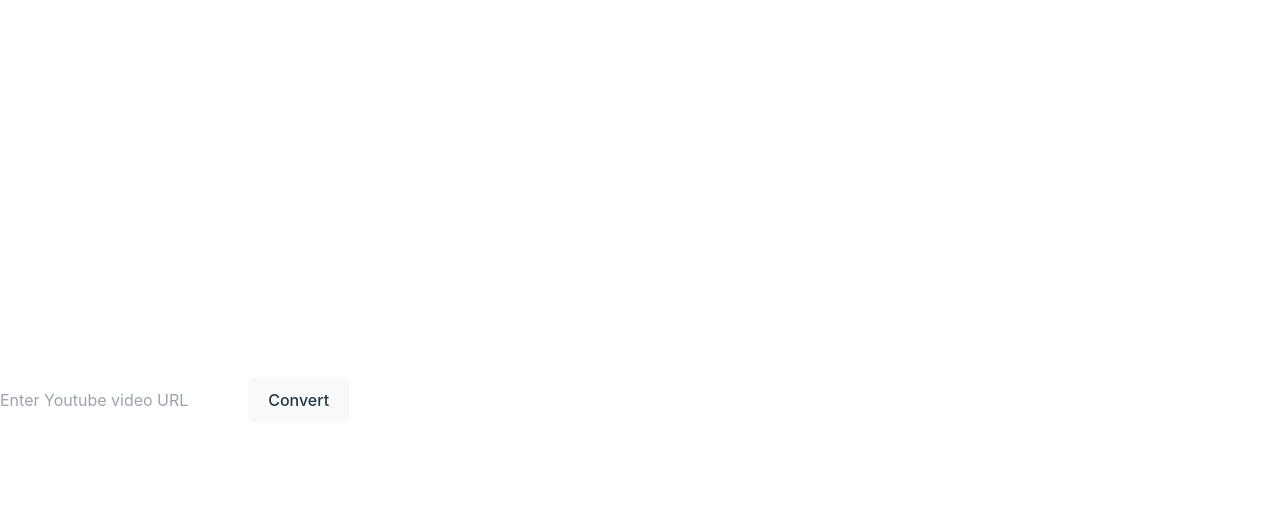
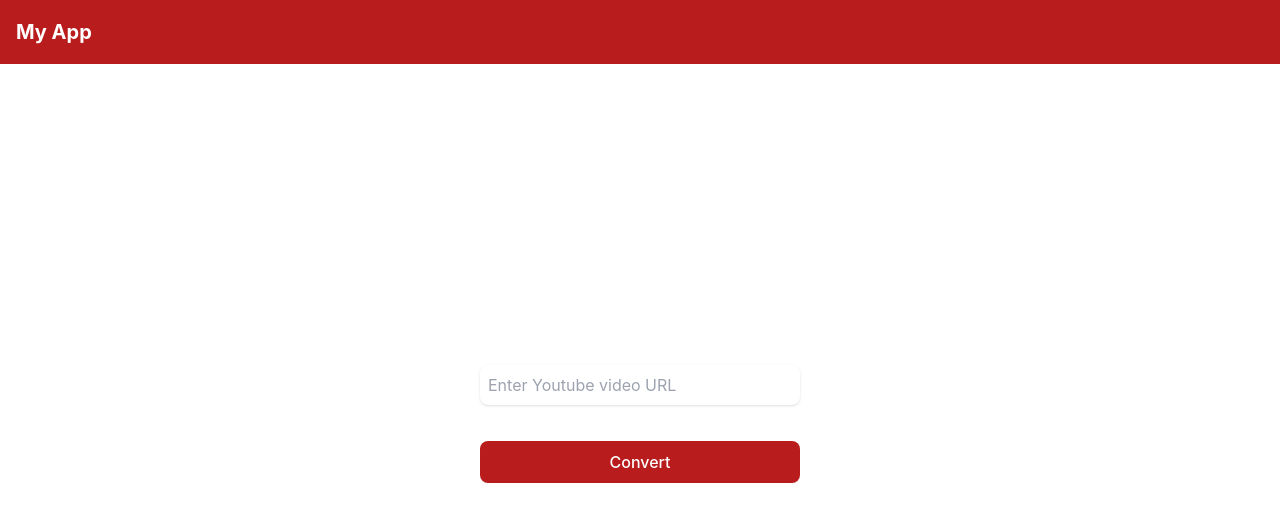
Before and after one commit to BagasDhitya/video-converter, a React (Vite) app: page / in a window 1280 px wide. Shown: the top 522 px of the page. Built offline with nearby package versions, Linux system fonts and the light colour scheme.

Commit message:
added styling and navbar component

```diff
--- a/src/App.tsx
+++ b/src/App.tsx
@@ -1,6 +1,7 @@
 import React, { useState } from 'react';
 import axios from 'axios';
 import ReactPlayer from 'react-player';
+import Navbar from './components/Navbar';
 
 const VideoConverter: React.FC = () => {
   const [videoUrl, setVideoUrl] = useState<string>();
@@ -9,8 +10,8 @@ const VideoConverter: React.FC = () => {
   const convertVideo = async () => {
     console.log(videoUrl);
     try {
-      const response = await axios.post('http://192.168.143.196:5000/api/convert', { videoUrl })
-      setConvertedUrl(response?.data?.convertedUrl)
+      const response = await axios.post('http://192.168.143.196:5000/api/convert', { videoUrl });
+      setConvertedUrl(response?.data?.convertedUrl);
     } catch (error) {
       console.error('Failed to convert video:', error);
     }
@@ -21,26 +22,35 @@ const VideoConverter: React.FC = () => {
   };
 
   const handleConvertClick = () => {
-    convertVideo()
-      .catch((error) => console.log(error))
+    convertVideo().catch((error) => console.log(error));
   };
 
   return (
-    <div>
+    <div className="flex flex-col items-center justify-start w-screen min-h-screen bg-white">
+      <Navbar />
+      <div className="my-auto flex flex-col gap-y-5">
         <input
+          className="p-2 mb-4 rounded-lg bg-white text-black shadow w-80"
           type="text"
           value={videoUrl}
           onChange={handleInputChange}
           placeholder="Enter Youtube video URL"
         />
-      <button onClick={handleConvertClick}>Convert</button>
+        <button
+          className="px-4 py-2 mb-4 text-white bg-red-700 rounded-lg"
+          onClick={handleConvertClick}
+        >
+          Convert
+        </button>
+      </div>
       {convertedUrl && (
         <div>
-          <p>Converted video:</p>
+          <p className="text-white">Converted video:</p>
           <ReactPlayer url={convertedUrl} controls />
         </div>
       )}
     </div>
+
   );
 };
 
--- /dev/null
+++ b/src/components/Navbar.tsx
@@ -0,0 +1,13 @@
+import React from 'react';
+
+const Navbar: React.FC = () => {
+    return (
+        <nav className="flex items-center justify-between w-screen h-16 bg-red-700">
+            <div className="ml-4">
+                <a href="#" className="text-white font-bold text-xl">My App</a>
+            </div>
+        </nav>
+    );
+};
+
+export default Navbar;
```
Lines whose indentation alone changed are shown as unchanged.
